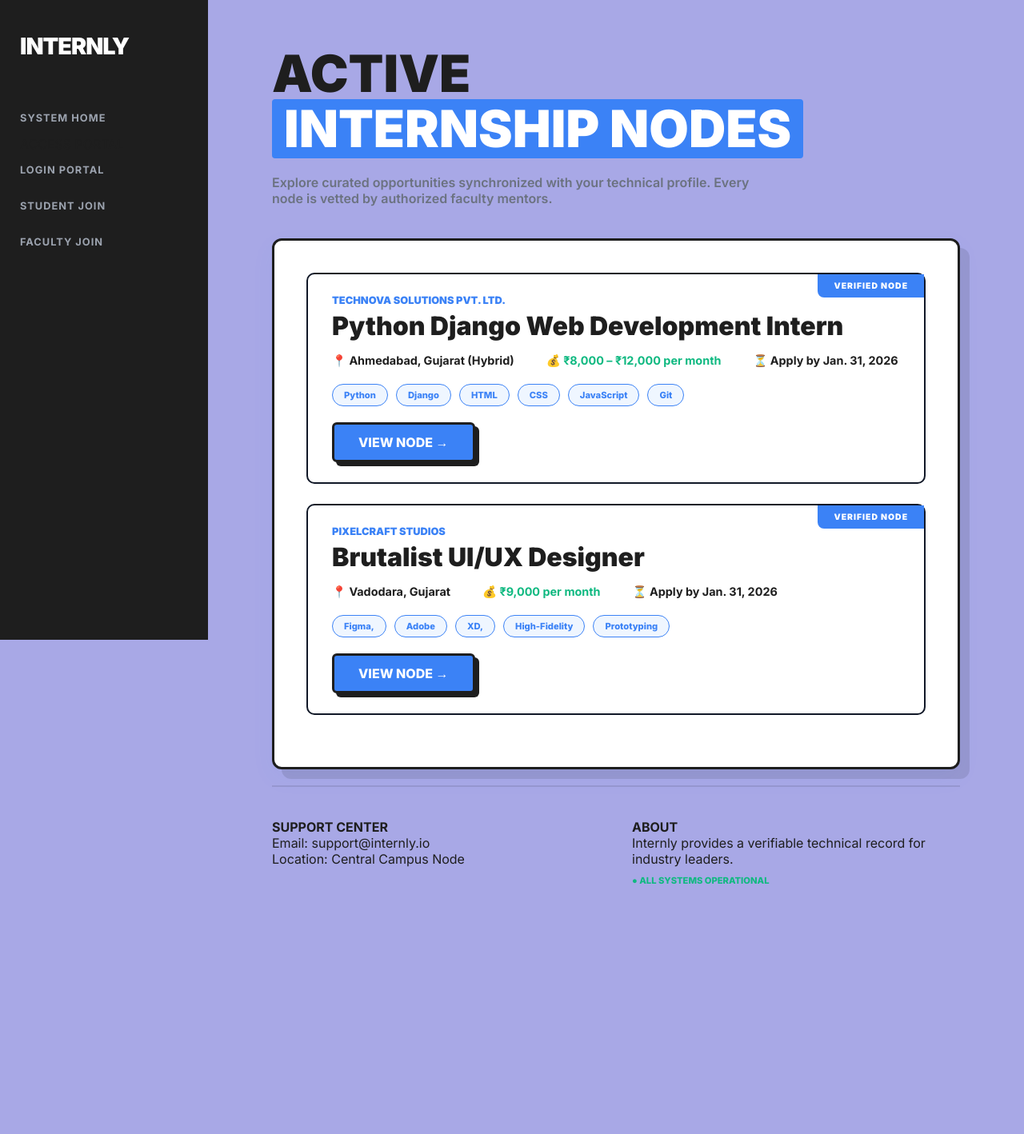
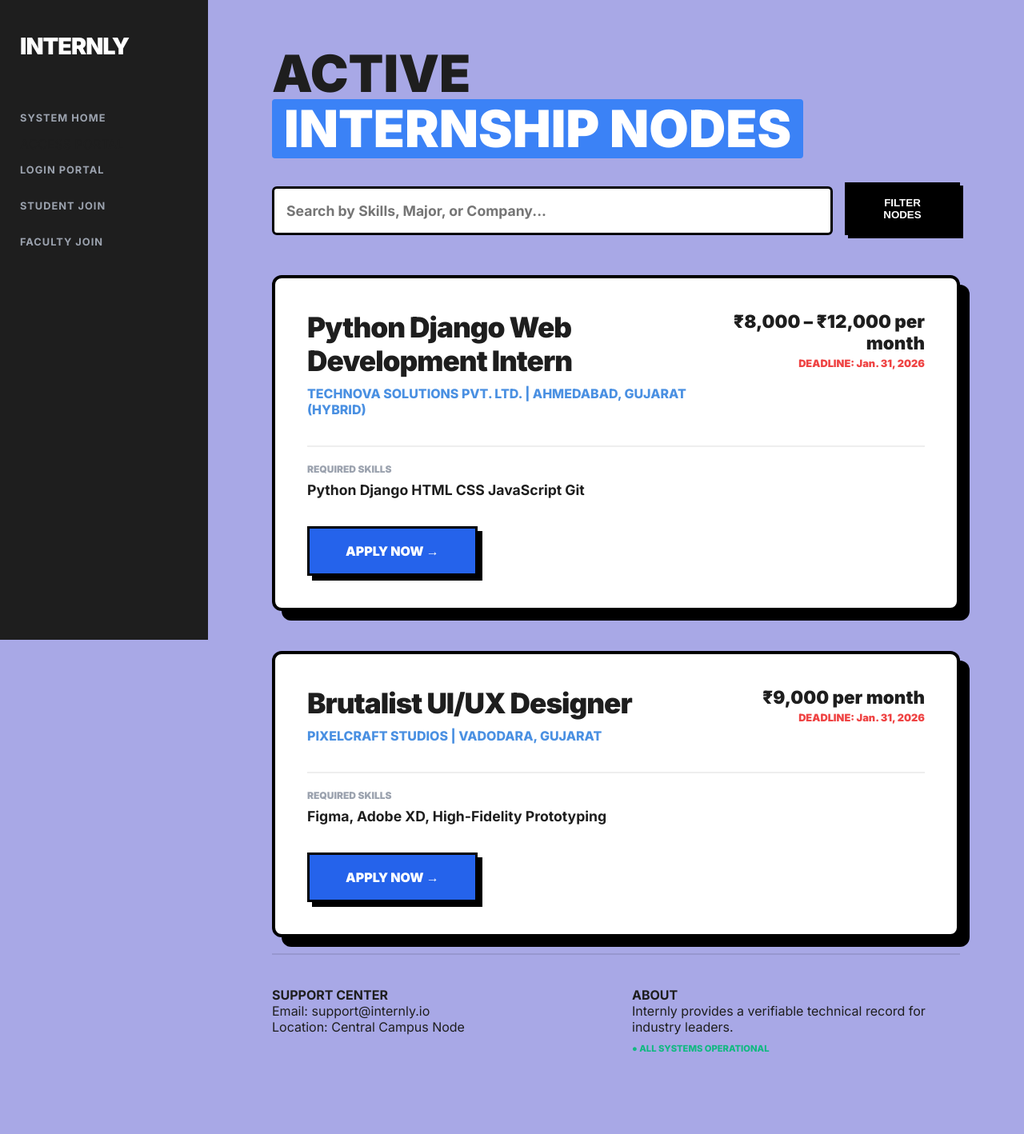
Before and after one commit to DarshanKaladiya/Student-Internship-System, a Django app: page /internships/ in a window 1280 px wide. Shown: the whole page at 80% size. Before the commit the page ends 1106 px from the top, so only its background shows below. Run offline with Django 5.2, Linux system fonts and the light colour scheme; data comes from the database, SQL or seed files in the repository; both versions use the stored data as it was after the commit.

Commit message:
Add search feature

```diff
--- a/management/templates/management/internship_list.html
+++ b/management/templates/management/internship_list.html
@@ -1,135 +1,73 @@
 {% extends 'management/base.html' %}
 {% block content %}
 
-<div class="list-workspace" style="max-width: 1100px; margin: 0 auto;">
+<style>
+    .btn-filter:hover { background-color: #333 !important; transform: translate(-2px, -2px); box-shadow: 6px 6px 0px black !important; }
+    .btn-clear:hover { background-color: #f3f4f6 !important; transform: translate(-2px, -2px); box-shadow: 6px 6px 0px black !important; }
 
-    <!-- HEADER -->
-    <div style="margin-bottom: 40px;">
-        <h1 class="main-header">
-            ACTIVE<br>
-            <span class="highlight-blue">INTERNSHIP NODES</span>
-        </h1>
-        <p style="font-weight: 600; color: #6b7280; margin-top: 10px; max-width: 600px;">
-            Explore curated opportunities synchronized with your technical profile.
-            Every node is vetted by authorized faculty mentors.
-        </p>
+    /* Hover Effects for the Blue Button */
+    .btn-apply-blue:hover {
+        background-color: #3b82f6 !important;
+        transform: translate(-2px, -2px);
+        box-shadow: 8px 8px 0px black !important;
+    }
+
+    .brutalist-btn { transition: all 0.1s ease-in-out; }
+</style>
+
+<div class="dashboard-container" style="max-width: 1200px; margin: 0 auto;">
+
+    <div style="margin-bottom: 50px;">
+        <h1 class="main-header">ACTIVE<br><span class="highlight-blue">INTERNSHIP NODES</span></h1>
+
+        <form method="GET" action="{% url 'internship_list' %}" style="margin-top: 30px; display: flex; gap: 15px;">
+            <input type="text" name="q" placeholder="Search by Skills, Major, or Company..."
+                   value="{{ query|default:'' }}"
+                   style="flex-grow: 1; padding: 15px; border: 3px solid black; font-weight: 700; font-family: inherit; font-size: 1.1rem;">
+
+            <button type="submit" class="brutalist-btn btn-filter"
+                    style="padding: 15px 30px; background: black; color: white; border: 3px solid black; font-weight: 900; cursor: pointer; text-transform: uppercase; box-shadow: 4px 4px 0px black;">
+                FILTER NODES
+            </button>
+
+            {% if query %}
+                <a href="{% url 'internship_list' %}" class="brutalist-btn btn-clear"
+                   style="padding: 15px 30px; border: 3px solid black; background: white; color: black; text-decoration: none; font-weight: 900; box-shadow: 4px 4px 0px black; text-transform: uppercase;">
+                    CLEAR
+                </a>
+            {% endif %}
+        </form>
     </div>
 
-    <!-- INTERNSHIP LIST CARD -->
-    <div class="workspace-card" style="padding: 40px;">
-
-        {% if internships %}
-            {% for internship in internships %}
-
-                <div style="
-                    border: 2px solid #111827;
-                    border-radius: 10px;
-                    padding: 25px 30px;
-                    margin-bottom: 25px;
-                    background: #ffffff;
-                    position: relative;
-                ">
-
-                    <!-- VERIFIED BADGE -->
-                    <div style="
-                        position: absolute;
-                        top: 0;
-                        right: 0;
-                        background: var(--brand-blue);
-                        color: white;
-                        padding: 8px 20px;
-                        font-weight: 900;
-                        font-size: 0.65rem;
-                        letter-spacing: 1px;
-                        border-bottom-left-radius: 8px;
-                    ">
-                        VERIFIED NODE
+    <div style="display: grid; grid-template-columns: 1fr; gap: 30px;">
+        {% for internship in internships %}
+            <div class="workspace-card" style="padding: 40px; border: 4px solid black; box-shadow: 12px 12px 0px black; background: white;">
+                <div style="display: flex; justify-content: space-between; align-items: flex-start;">
+                    <div>
+                        <h2 style="margin: 0; font-size: 2.2rem; font-weight: 900; letter-spacing: -1px;">{{ internship.title }}</h2>
+                        <p style="margin: 10px 0; font-weight: 800; color: #4a90e2; text-transform: uppercase;">
+                            {{ internship.company_name }} | {{ internship.location }}
+                        </p>
                     </div>
-
-                    <!-- COMPANY NAME -->
-                    <p style="
-                        color: var(--brand-blue);
-                        font-weight: 900;
-                        font-size: 0.8rem;
-                        margin-bottom: 5px;
-                        text-transform: uppercase;
-                    ">
-                        {{ internship.company_name }}
-                    </p>
-
-                    <!-- INTERNSHIP TITLE -->
-                    <h2 style="
-                        font-size: 2rem;
-                        font-weight: 900;
-                        color: var(--brand-dark);
-                        margin-bottom: 15px;
-                    ">
-                        {{ internship.title }}
-                    </h2>
-
-                    <!-- META INFO -->
-                    <div style="
-                        display: flex;
-                        gap: 40px;
-                        margin-bottom: 20px;
-                        flex-wrap: wrap;
-                        font-size: 0.9rem;
-                        font-weight: 700;
-                    ">
-                        <span>📍 {{ internship.location }}</span>
-                        <span style="color: #10b981;">💰 {{ internship.stipend }}</span>
-                        <span>⏳ Apply by {{ internship.deadline }}</span>
+                    <div style="text-align: right;">
+                        <p style="margin: 0; font-weight: 900; font-size: 1.4rem;">{{ internship.stipend }}</p>
+                        <p style="margin: 5px 0 0; font-size: 0.8rem; color: #ef4444; font-weight: 900;">DEADLINE: {{ internship.deadline }}</p>
                     </div>
-
-                    <!-- SKILLS -->
-                    <div style="display: flex; flex-wrap: wrap; gap: 10px; margin-bottom: 20px;">
-                        {% for skill in internship.required_skills.split %}
-                            <span style="
-                                background: #eff6ff;
-                                color: var(--brand-blue);
-                                padding: 6px 14px;
-                                border: 1px solid var(--brand-blue);
-                                border-radius: 20px;
-                                font-weight: 800;
-                                font-size: 0.7rem;
-                            ">
-                                {{ skill }}
-                            </span>
-                        {% endfor %}
-                    </div>
-
-                    <!-- ACTION BUTTON -->
-                    <a href="{% url 'internship_detail' internship.pk %}"
-                       class="btn-primary"
-                       style="
-                            display: inline-block;
-                            padding: 12px 30px;
-                            border-radius: 6px;
-                            text-decoration: none;
-                            font-weight: 800;
-                       ">
-                        VIEW NODE →
-                    </a>
-
                 </div>
 
-            {% endfor %}
-        {% else %}
+                <div style="margin-top: 25px; border-top: 2px solid #eee; padding-top: 20px;">
+                    <p style="font-weight: 900; font-size: 0.75rem; color: #9ca3af; text-transform: uppercase; margin-bottom: 8px;">Required Skills</p>
+                    <p style="font-weight: 700; font-size: 1.1rem;">{{ internship.required_skills }}</p>
+                </div>
 
-            <!-- EMPTY STATE -->
-            <div style="
-                text-align: center;
-                padding: 60px 20px;
-                font-weight: 900;
-                color: #9ca3af;
-                letter-spacing: 1px;
-            ">
-                NO ACTIVE NODES DETECTED IN THE SYSTEM.
+                <div style="margin-top: 35px;">
+                    <a href="{% url 'internship_detail' internship.pk %}" class="brutalist-btn btn-apply-blue"
+                       style="display: inline-block; padding: 18px 45px; background: #2563eb; color: white; border: 3px solid black; text-decoration: none; font-weight: 900; font-size: 1rem; text-transform: uppercase; box-shadow: 6px 6px 0px black;">
+                        APPLY NOW →
+                    </a>
+                </div>
             </div>
-
-        {% endif %}
-
+        {% endfor %}
     </div>
 </div>
-
 {% endblock %}
--- a/management/views.py
+++ b/management/views.py
@@ -4,6 +4,7 @@ from django.contrib.auth.decorators import login_required
 from django.contrib import messages
 from django.contrib.auth.forms import UserCreationForm
 from django.contrib.auth.models import User
+from django.db.models import Q
 
 from .models import UserProfile, Internship, Application
 from .forms import InternshipPostForm
@@ -74,11 +75,10 @@ def faculty_register(request):
     return render(request, 'management/faculty_register.html', {'form': form})
 
 
-# ---------------- ✅ PROFILE MANAGEMENT ----------------
+# ---------------- PROFILE MANAGEMENT ----------------
 
 @login_required
 def student_edit_profile(request):
-    """ Allows students to add/update their academic identity record. """
     profile = get_object_or_404(UserProfile, user=request.user)
     if request.method == 'POST':
         profile.full_name = request.POST.get('full_name')
@@ -95,7 +95,6 @@ def student_edit_profile(request):
 
 @login_required
 def view_student_profile(request, pk):
-    """ Allows Faculty to check student details before approving an application. """
     student_user = get_object_or_404(User, pk=pk)
     profile = get_object_or_404(UserProfile, user=student_user)
     return render(request, 'management/view_profile.html', {'profile': profile})
@@ -125,9 +124,23 @@ def post_internship(request):
 
 
 def internship_list(request):
-    internships = Internship.objects.all()
+    """
+    Displays internship nodes with search/filter functionality.
+    """
+    query = request.GET.get('q')
+    if query:
+        # Filters by Title, Company, or Skills using OR logic
+        internships = Internship.objects.filter(
+            Q(title__icontains=query) |
+            Q(company_name__icontains=query) |
+            Q(required_skills__icontains=query)
+        )
+    else:
+        internships = Internship.objects.all()
+
     return render(request, 'management/internship_list.html', {
-        'internships': internships
+        'internships': internships,
+        'query': query
     })
 
 
@@ -153,11 +166,7 @@ def apply_internship(request, pk):
 
 @login_required
 def approve_application(request, pk):
-    application = get_object_or_404(
-        Application,
-        pk=pk,
-        internship__faculty=request.user
-    )
+    application = get_object_or_404(Application, pk=pk, internship__faculty=request.user)
     application.status = 'APPROVED'
     application.save()
     messages.success(request, "Application approved.")
@@ -166,11 +175,7 @@ def approve_application(request, pk):
 
 @login_required
 def reject_application(request, pk):
-    application = get_object_or_404(
-        Application,
-        pk=pk,
-        internship__faculty=request.user
-    )
+    application = get_object_or_404(Application, pk=pk, internship__faculty=request.user)
     application.status = 'REJECTED'
     application.save()
     messages.success(request, "Application rejected.")
@@ -191,11 +196,7 @@ def student_dashboard(request):
 @login_required
 def faculty_dashboard(request):
     internships = Internship.objects.filter(faculty=request.user)
-    applications = Application.objects.filter(
-        internship__faculty=request.user,
-        status='PENDING'
-    ).select_related('student__userprofile')
-
+    applications = Application.objects.filter(internship__faculty=request.user, status='PENDING').select_related('student__userprofile')
     return render(request, 'management/faculty_dashboard.html', {
         'internships': internships,
         'applications': applications,
```
Also changed, not shown: management/templates/management/internship_detail.html (+108 -66 lines), db.sqlite3.
